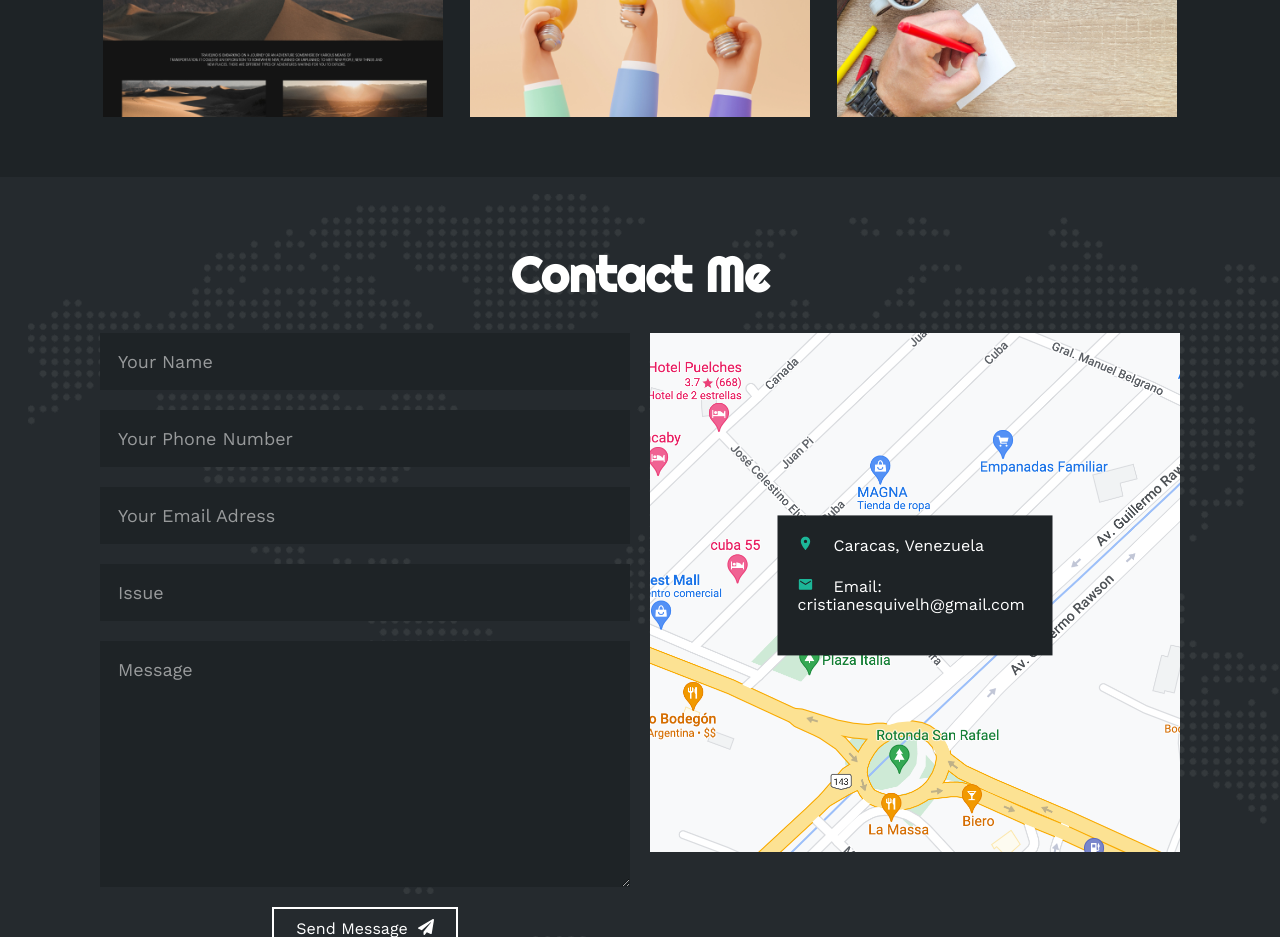
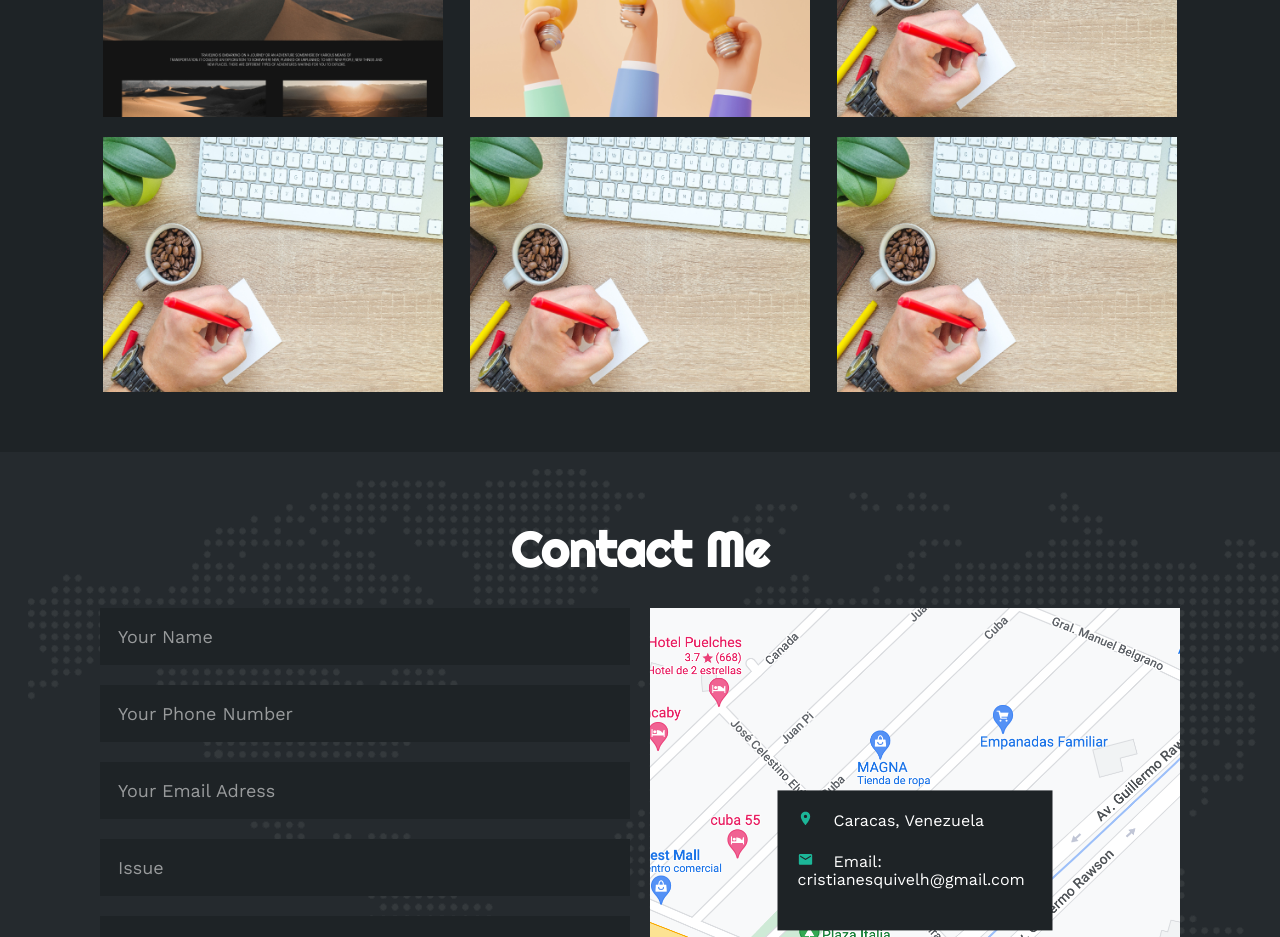
Before and after one commit to byKriz/cristian-portafolio, a React (Vite) app: page / in a window 1280 px wide. Shown: the part 2140-3077 px from the top of the page. Built offline with nearby package versions, Linux system fonts and the light colour scheme.

Commit message:
ajustando el css de projects

```diff
--- a/src/components/Project/Project.module.scss
+++ b/src/components/Project/Project.module.scss
@@ -67,3 +67,13 @@
 .overlay:hover h3 {
   margin-bottom: 0px;
 }
+
+@media screen and (max-width: $md) {
+  .Project {
+    max-width: 100%;
+
+    img {
+      width: 100%;
+    }
+  }
+}
--- a/src/container/Portfolio/Portfolio.jsx
+++ b/src/container/Portfolio/Portfolio.jsx
@@ -14,6 +14,9 @@ export const Portfolio = () => {
             <Project />
             <Project img={projectImg2}/>
             <Project img={projectImg3}/>
+            <Project img={projectImg3}/>
+            <Project img={projectImg3}/>
+            <Project img={projectImg3}/>
         </div>
       </div>
     </section>
--- a/src/container/Portfolio/Portfolio.module.scss
+++ b/src/container/Portfolio/Portfolio.module.scss
@@ -24,3 +24,11 @@
     justify-content: space-around;
 
 }
+
+@media screen and (max-width: $md) {
+
+  .galery {
+    display: block;
+    width: 100%;
+  }
+}
```
